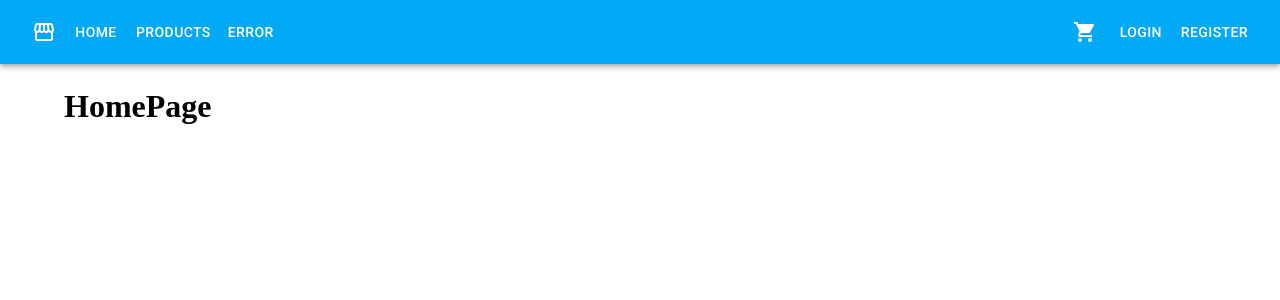
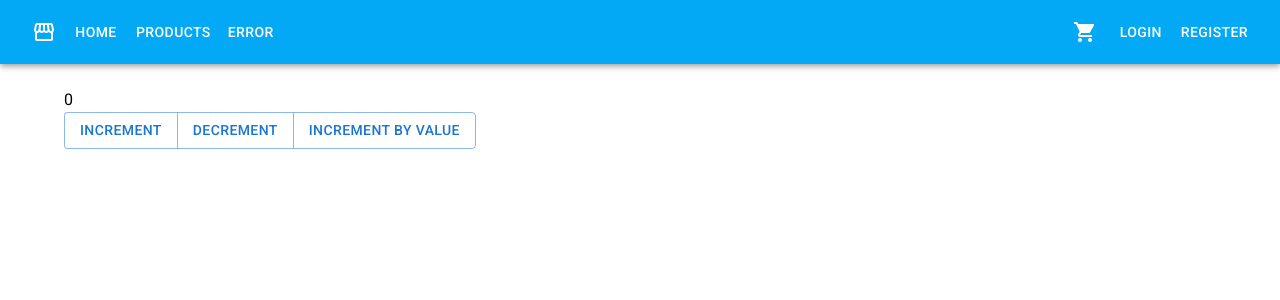
Before and after one commit to MelihDincer/02-store-app, a React (Vite) app: page /home in a window 1280 px wide. Shown: the top 300 px of the page. Built offline with nearby package versions, Linux system fonts and the light colour scheme; no server answers.

Commit message:
10 Haziran first commit. -Reducer kurulumu ve kullanımı. -Counter slice örneği.

```diff
--- a/package.json
+++ b/package.json
@@ -15,9 +15,11 @@
     "@fontsource/roboto": "^5.2.5",
     "@mui/icons-material": "^6.3.1",
     "@mui/material": "^6.3.1",
+    "@reduxjs/toolkit": "^2.5.0",
     "axios": "^1.7.9",
     "react": "^19.1.0",
     "react-dom": "^19.1.0",
+    "react-redux": "^9.2.0",
     "react-router": "^7.6.1",
     "react-toastify": "^11.0.2"
   },
--- a/src/main.jsx
+++ b/src/main.jsx
@@ -3,11 +3,15 @@
 import "./index.css";
 import App from "./App.jsx";
 import { CartContextProvider } from "./context/CartContext.jsx";
+import { store } from "./store/store.js";
+import { Provider } from "react-redux";
 
 createRoot(document.getElementById("root")).render(
   <StrictMode>
-    <CartContextProvider>
-      <App />
-    </CartContextProvider>
+    <Provider store={store}>
+      <CartContextProvider>
+        <App />
+      </CartContextProvider>
+    </Provider>
   </StrictMode>
 );
--- a/src/pages/Home.jsx
+++ b/src/pages/Home.jsx
@@ -1,3 +1,5 @@
+import Counter from "./counter/Counter";
+
 export default function HomePage() {
-  return <h1>HomePage</h1>;
+  return <Counter />;
 }
--- /dev/null
+++ b/src/pages/counter/Counter.jsx
@@ -0,0 +1,20 @@
+import { Button, ButtonGroup, Typography } from "@mui/material";
+import { useDispatch, useSelector } from "react-redux";
+import { decrement, increment, incrementByValue } from "./counterSlice";
+
+export default function Counter() {
+  const value = useSelector((state) => state.counter.value);
+  const dispatch = useDispatch();
+  return (
+    <>
+      <Typography>{value}</Typography>
+      <ButtonGroup>
+        <Button onClick={() => dispatch(increment())}>Increment</Button>
+        <Button onClick={() => dispatch(decrement())}>Decrement</Button>
+        <Button onClick={() => dispatch(incrementByValue(5))}>
+          Increment By Value
+        </Button>
+      </ButtonGroup>
+    </>
+  );
+}
--- /dev/null
+++ b/src/pages/counter/counterSlice.js
@@ -0,0 +1,23 @@
+import { createSlice } from "@reduxjs/toolkit";
+
+const initialState = {
+  value: 0,
+};
+
+export const counterSlice = createSlice({
+  name: "counter",
+  initialState,
+  reducers: {
+    increment: (state) => {
+      state.value += 1;
+    },
+    decrement: (state) => {
+      state.value -= 1;
+    },
+    incrementByValue: (state, action) => {
+      state.value += action.payload;
+    },
+  },
+});
+
+export const { increment, decrement, incrementByValue } = counterSlice.actions;
--- /dev/null
+++ b/src/store/store.js
@@ -0,0 +1,8 @@
+import { configureStore } from "@reduxjs/toolkit";
+import { counterSlice } from "../pages/counter/counterSlice";
+
+export const store = configureStore({
+  reducer: {
+    counter: counterSlice.reducer,
+  },
+});
```
Also changed, not shown: 1 other file (tests, documents, lock files or other folders).
